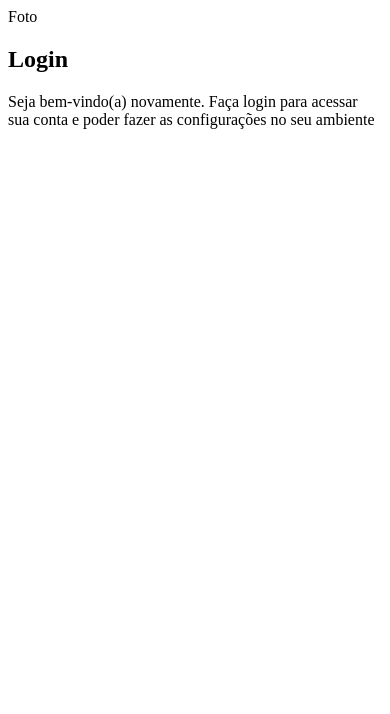
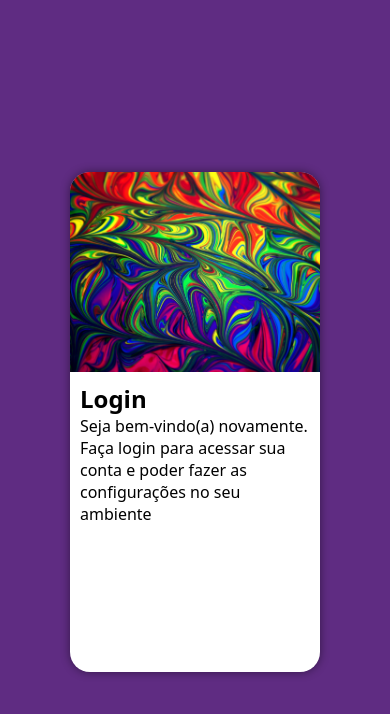
Before and after one commit to GeilsoFaria/projeto-login, a plain HTML site: page index.html in a window 390 px wide. Drawn offline with Linux system fonts and the light colour scheme.

Commit message:
iniciando mobile first

```diff
--- a/estilos/style.css
+++ b/estilos/style.css
@@ -5,3 +5,48 @@
     Verde: #49a09d
     Lilás: #5f2c82
 */
+* {
+    margin: 0px;
+    padding: 0px;
+    font-family: system-ui, -apple-system, BlinkMacSystemFont, 'Segoe UI', Roboto, Oxygen, Ubuntu, Cantarell, 'Open Sans', 'Helvetica Neue', sans-serif;
+    box-sizing: border-box;
+}
+
+body, html {
+    background-color: #5f2c82;
+    height: 100vh;
+    width: 100vw;
+}
+
+main {
+    position: relative;
+    height: 100vh;
+    width: 100vw;
+}
+section#login {
+    background-color: #ffffff;
+    border-radius: 20px;
+    /* padding: 10px; */
+    width: 250px;
+    height: 500px;
+    position: absolute;
+    left: 50%;
+    top: 50%;
+    transform: translate(-50%,-50%);
+    overflow: hidden;
+    box-shadow: 0px 0px 10px rgba(0, 0, 0, 0.459);
+}
+div#imagem{
+    display: block;
+    background: #5f2c82 url(../imagens/pexels-alexander-grey-1566909.jpg) no-repeat;
+    height: 200px;
+    background-size: cover;
+
+}
+/* h1 {
+    text-align: center;
+} */
+div#formulario {
+    display: block;
+    padding: 10px;
+}
--- a/index.html
+++ b/index.html
@@ -10,7 +10,6 @@
     <main>
         <section id="login">
             <div id="imagem">
-                Foto
             </div>
             <div id="formulario">
                 <h1>Login</h1>
```
